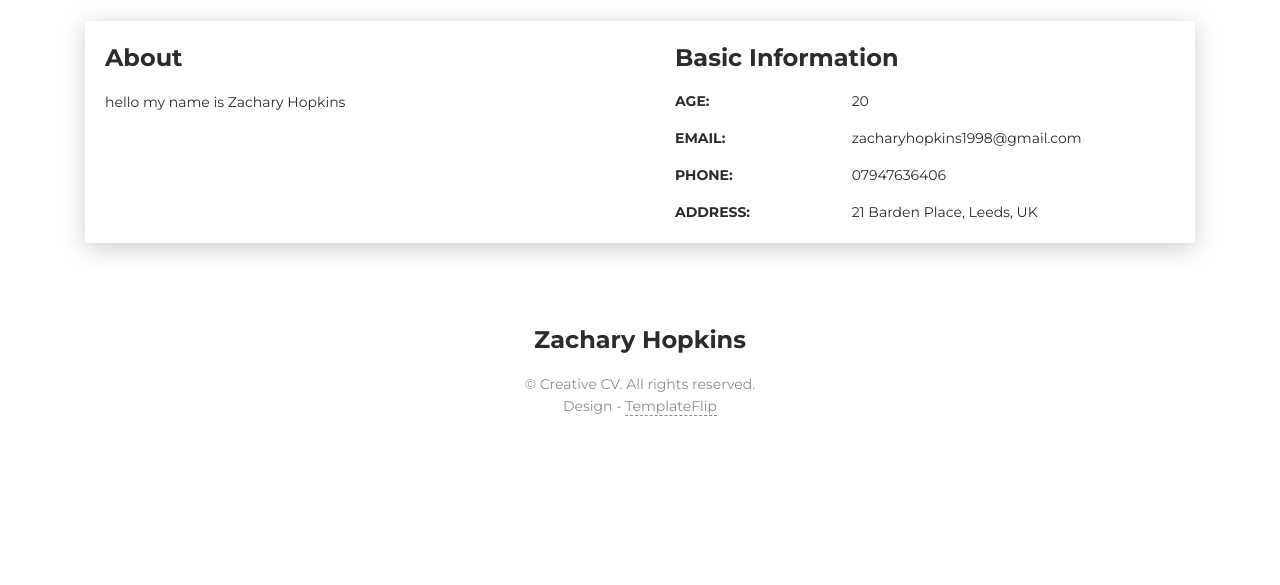
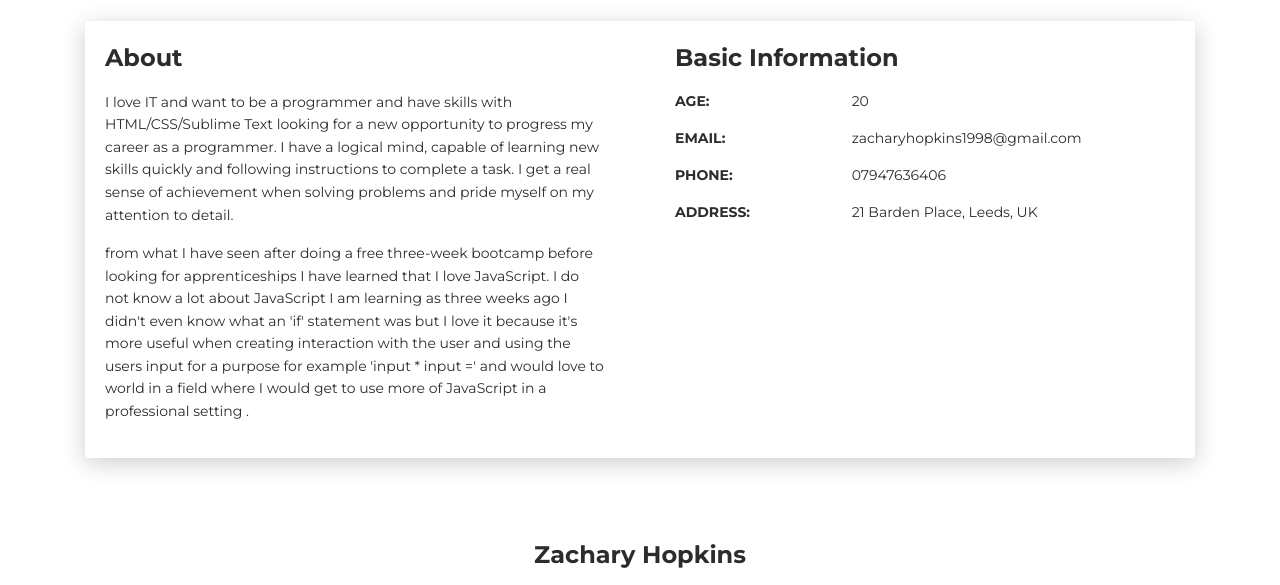
Before and after one commit to ZacharyH98/ZacharyH98.github.io, a plain HTML site: page index.html in a window 1280 px wide. Shown: the part 639-1224 px from the top of the page. Before the commit the page ends 1097 px from the top, so only its background shows below. Drawn offline with Linux system fonts and the light colour scheme.

Commit message:
about update
changed my bio

```diff
--- a/index.html
+++ b/index.html
@@ -54,8 +54,11 @@
         <div class="col-lg-6 col-md-12">
           <div class="card-body">
             <div class="h4 mt-0 title">About</div>
-            <p>hello my name is Zachary Hopkins</p>
-            <p></p>
+            <p>I love IT and want to be a programmer and have skills with HTML/CSS/Sublime Text looking for a new opportunity to progress my career as a programmer.
+              I have a logical mind, capable of learning new skills quickly and following instructions to complete a task. I get a real sense of achievement when solving problems and pride myself on my attention to detail.</p>
+            <p>from what I have seen after doing a free three-week bootcamp before looking for apprenticeships I have learned that I love JavaScript.
+
+               I do not know a lot about JavaScript I am learning as three weeks ago I didn't even know what an 'if' statement was but I love it because it's more useful when creating interaction with the user and using the users input for a purpose for example 'input * input =' and would love to world in a field where I would get to use more of JavaScript in a professional setting .</p>
           </div>
         </div>
         <div class="col-lg-6 col-md-12">
```
